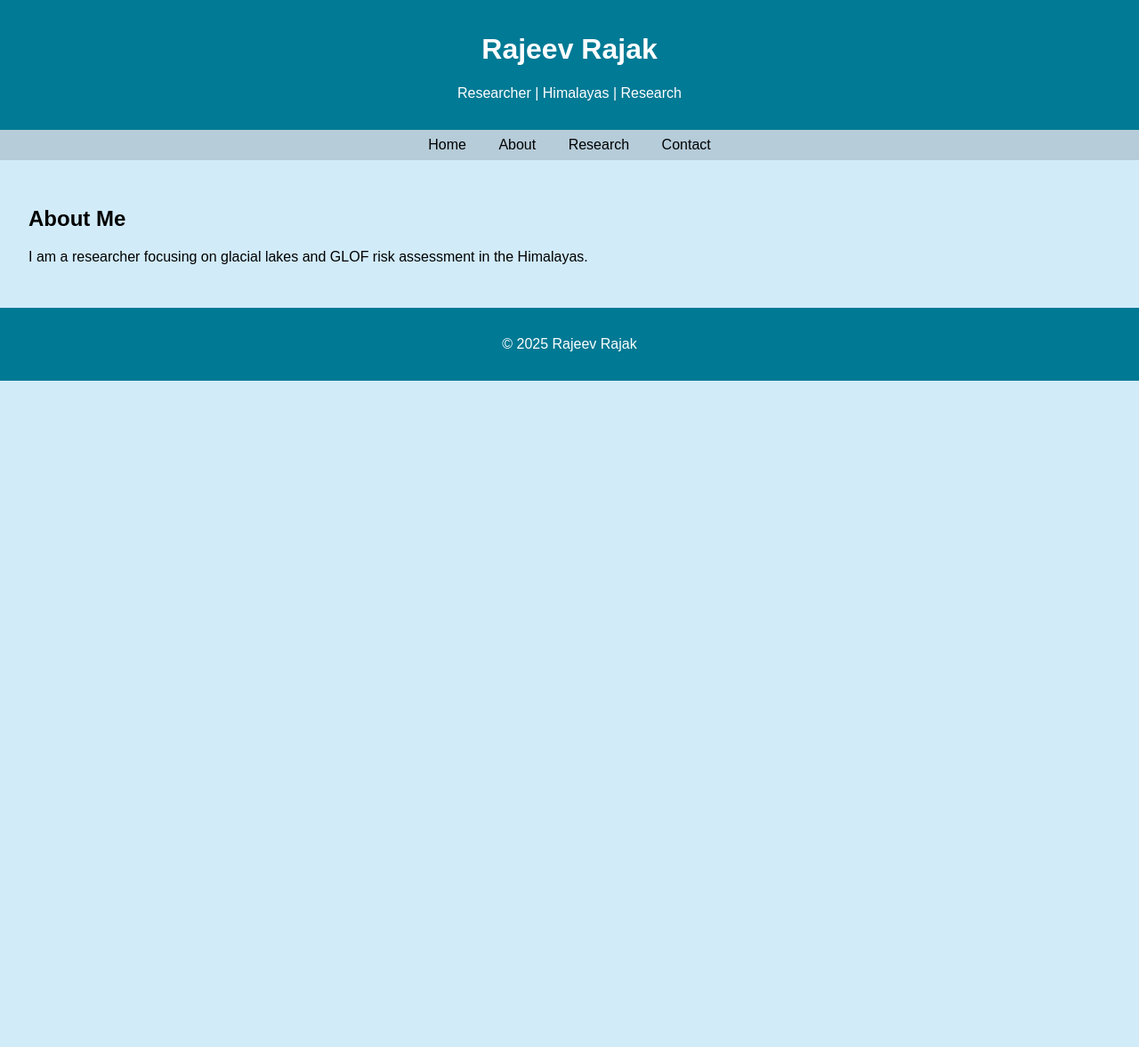
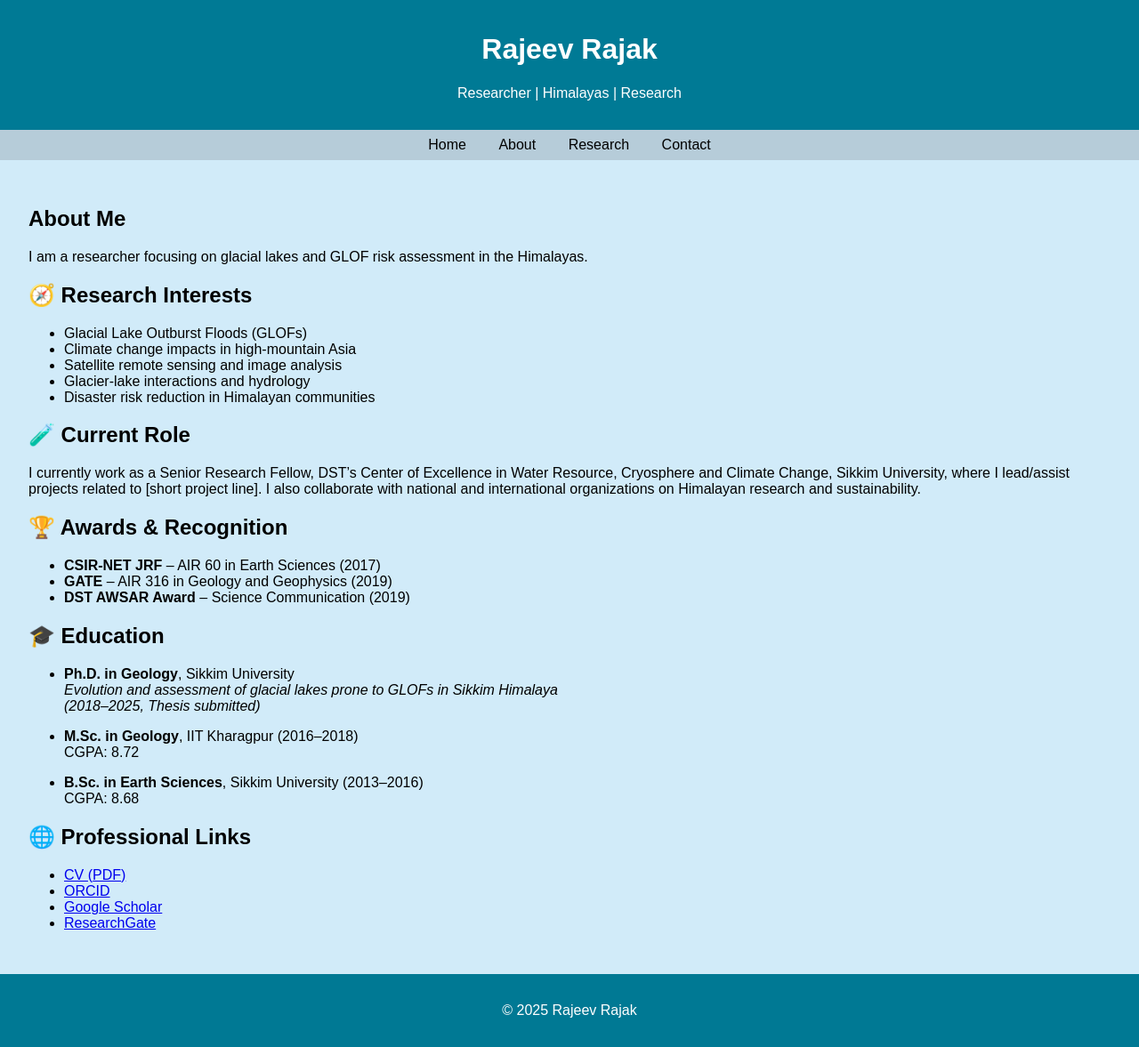
Before and after one commit to rajeevcryo/rajeevcryo.github.io, a Jekyll site: the page built from about.md, in a window 1280 px wide. Shown: the whole page at 89% size. Built offline with Jekyll 4.4.1, drawn with Linux system fonts in a browser that asks for light colours; before the commit the page ends 900 px from its top, so only the background shows below that.

Commit message:
Update about.md

```diff
--- a/about.md
+++ b/about.md
@@ -6,3 +6,36 @@ title: About
 ## About Me
 
 I am a researcher focusing on glacial lakes and GLOF risk assessment in the Himalayas.
+
+## 🧭 Research Interests
+- Glacial Lake Outburst Floods (GLOFs)
+- Climate change impacts in high-mountain Asia
+- Satellite remote sensing and image analysis
+- Glacier-lake interactions and hydrology
+- Disaster risk reduction in Himalayan communities
+
+## 🧪 Current Role
+I currently work as a Senior Research Fellow, DST's Center of Excellence in Water Resource, Cryosphere and Climate Change, Sikkim University, where I lead/assist projects related to [short project line]. I also collaborate with national and international organizations on Himalayan research and sustainability.
+
+## 🏆 Awards & Recognition
+- **CSIR-NET JRF** – AIR 60 in Earth Sciences (2017)
+- **GATE** – AIR 316 in Geology and Geophysics (2019)
+- **DST AWSAR Award** – Science Communication (2019)
+
+## 🎓 Education
+
+- **Ph.D. in Geology**, Sikkim University
+  *Evolution and assessment of glacial lakes prone to GLOFs in Sikkim Himalaya*
+  *(2018–2025, Thesis submitted)*
+
+- **M.Sc. in Geology**, IIT Kharagpur (2016–2018)
+  CGPA: 8.72
+
+- **B.Sc. in Earth Sciences**, Sikkim University (2013–2016)
+  CGPA: 8.68
+
+## 🌐 Professional Links
+- [CV (PDF)](/assets/cv.pdf)
+- [ORCID](https://orcid.org/my-orcid?orcid=0000-0001-7672-6631)
+- [Google Scholar]((https://scholar.google.com/citations?hl=en&user=d9GVPYMAAAAJ))
+- [ResearchGate](https://www.researchgate.net/profile/Rajeev-Rajak-2?ev=hdr_xprf)
```
